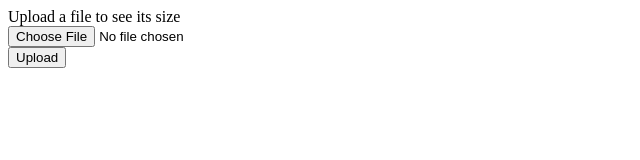
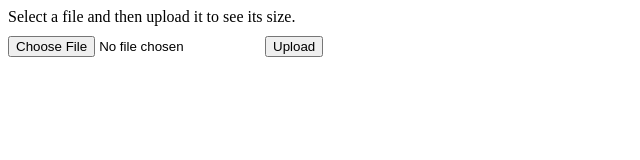
Before and after one commit to msestellemarie/file-metadata, a website: page static/index.html in a window 1280 px wide. Shown: the whole page, without its empty margins (0-640 px from the left). Drawn offline with Linux system fonts and the light colour scheme.

Commit message:
added margin below text

```diff
--- a/static/index.html
+++ b/static/index.html
@@ -5,13 +5,11 @@
   </head>
   <body>
     <form action="/file-size" method="post" enctype="multipart/form-data">
-      <div>
-        <label>Upload a file to see its size</label>
+      <div style="margin-bottom:10px">
+        <label>Select a file and then upload it to see its size.</label>
       </div>
       <div>
         <input type="file" name="sizeCheck"></input>
-      </div>
-      <div>
         <button type=submit>Upload</button>
       </div>
     </form>
```
